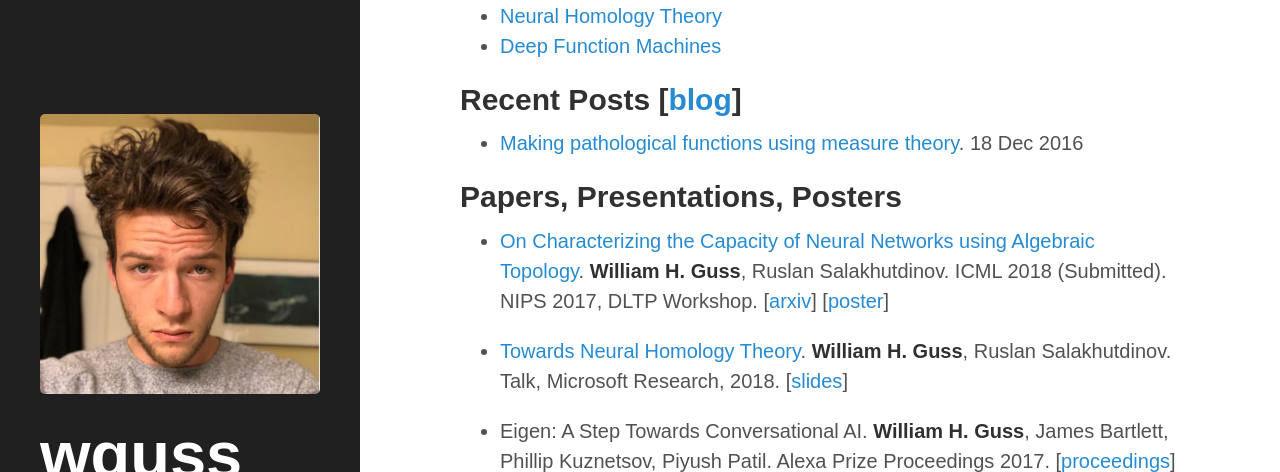
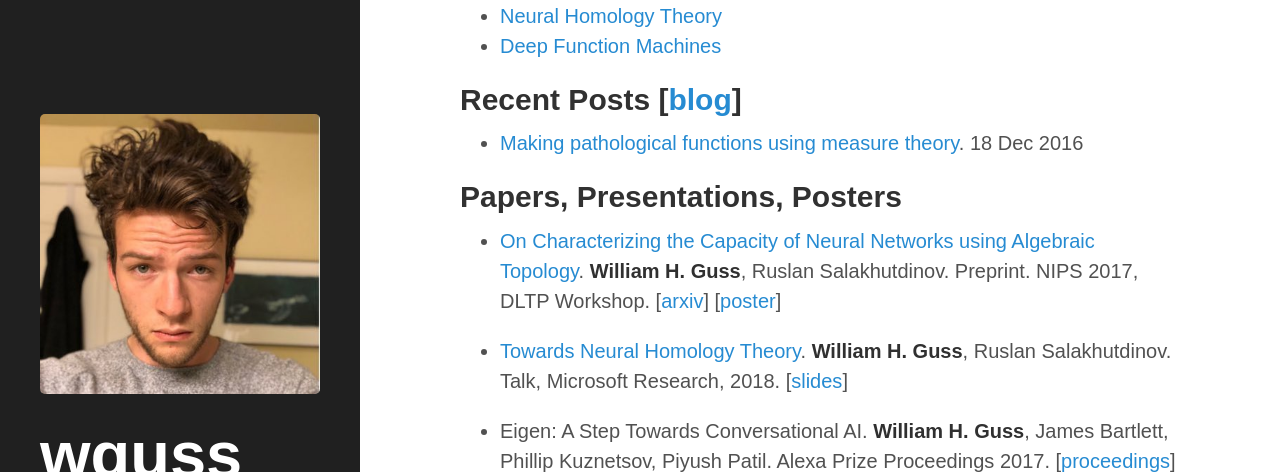
Before and after one commit to MadcowD/web, a Jekyll site: the page built from index.md, in a window 1280 px wide and 900 px high, scrolled down 635 px, cut to the strip 0-472 px from the top of the window. Built offline with Jekyll 4.4.1, drawn with Linux system fonts in a browser that asks for light colours; some web fonts are replaced; our own code applies the rules of GitHub Pages for plain Markdown files.

Commit message:
Anaonymzing.

```diff
--- a/index.md
+++ b/index.md
@@ -27,7 +27,7 @@ My goal is to understand human intelligence by creating artificial intelligence.
 
 ## Papers, Presentations, Posters
 
-- [On Characterizing the Capacity of Neural Networks using Algebraic Topology](/dev/nht/empirical). **William H. Guss**, Ruslan Salakhutdinov. ICML 2018 (Submitted). NIPS 2017, DLTP Workshop. [[arxiv](https://arxiv.org/abs/1802.04443)]  [[poster](/public/pdf/dltp2017.pdf)]
+- [On Characterizing the Capacity of Neural Networks using Algebraic Topology](/dev/nht/empirical). **William H. Guss**, Ruslan Salakhutdinov. Preprint. NIPS 2017, DLTP Workshop. [[arxiv](https://arxiv.org/abs/1802.04443)]  [[poster](/public/pdf/dltp2017.pdf)]
 
 - [Towards Neural Homology Theory](/dev/nht). **William H. Guss**, Ruslan Salakhutdinov. Talk, Microsoft Research, 2018. [[slides](/public/pdf/towards_neural_homology_theory.pdf)]
 
```
Also changed, not shown: dev/nht/index.md (+1 -1 lines).
